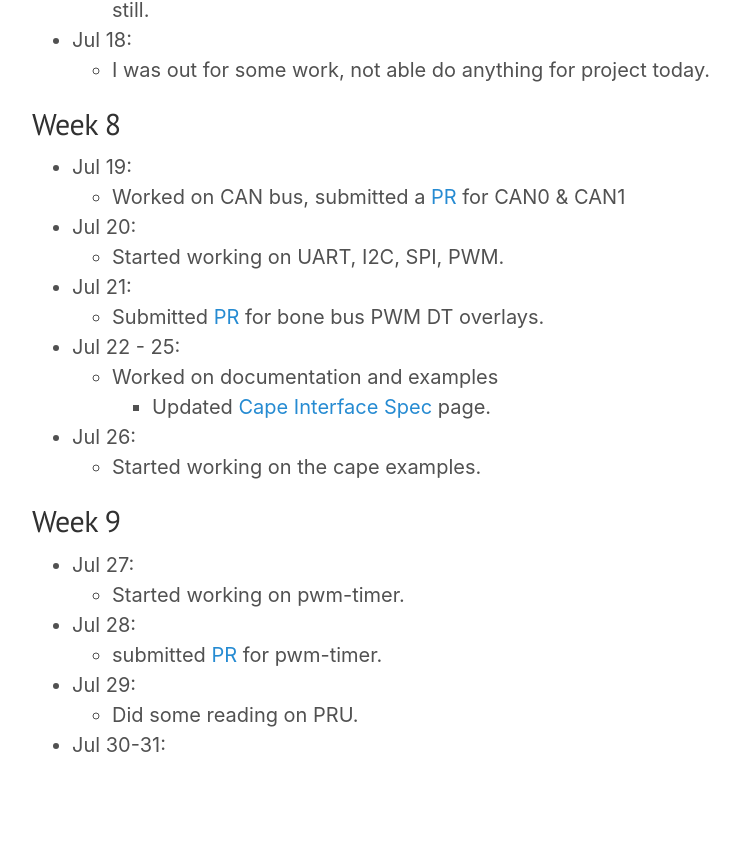
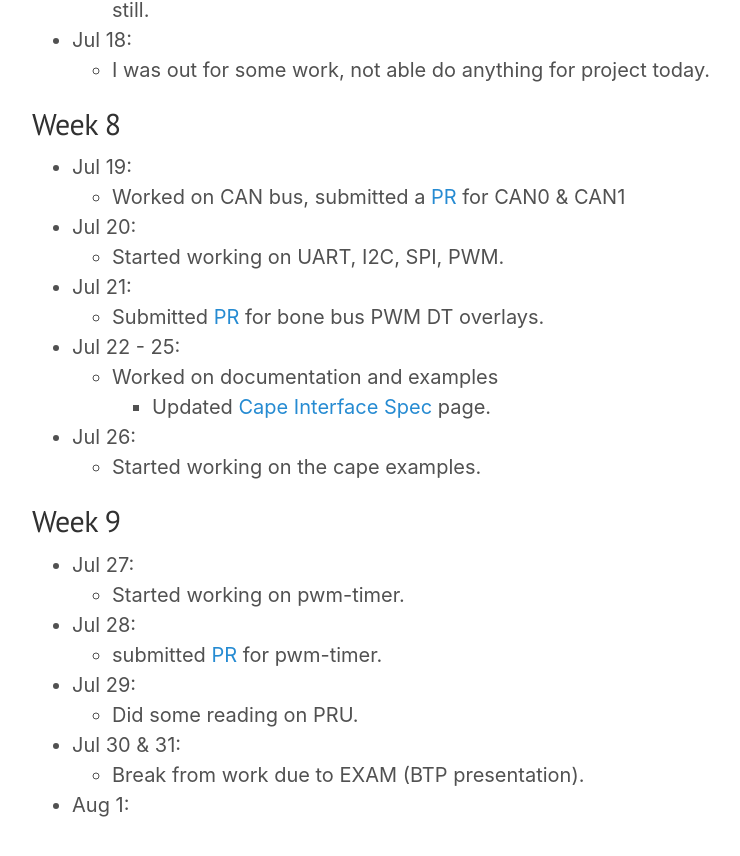
Before and after one commit to lorforlinux/GSoC2020_BeagleBoard.org, a Jekyll site: the page built from jouranl.md, in a window 1280 px wide and 900 px high, scrolled down 5292 px. Shown: the top 856 px of the window, without its empty margins (248-988 px from the left). Built offline with Jekyll 4.4.1, drawn with Linux system fonts in a browser that asks for light colours.

Commit message:
Day60 and Day61

```diff
--- a/jouranl.md
+++ b/jouranl.md
@@ -186,4 +186,6 @@ permalink: journal.html
   - submitted [PR](https://github.com/beagleboard/bb.org-overlays/pull/195) for pwm-timer.
 - Jul 29:
   - Did some reading on PRU.
-- Jul 30-31:
+- Jul 30 & 31:
+  - Break from work due to EXAM (BTP presentation).
+- Aug 1:
```
